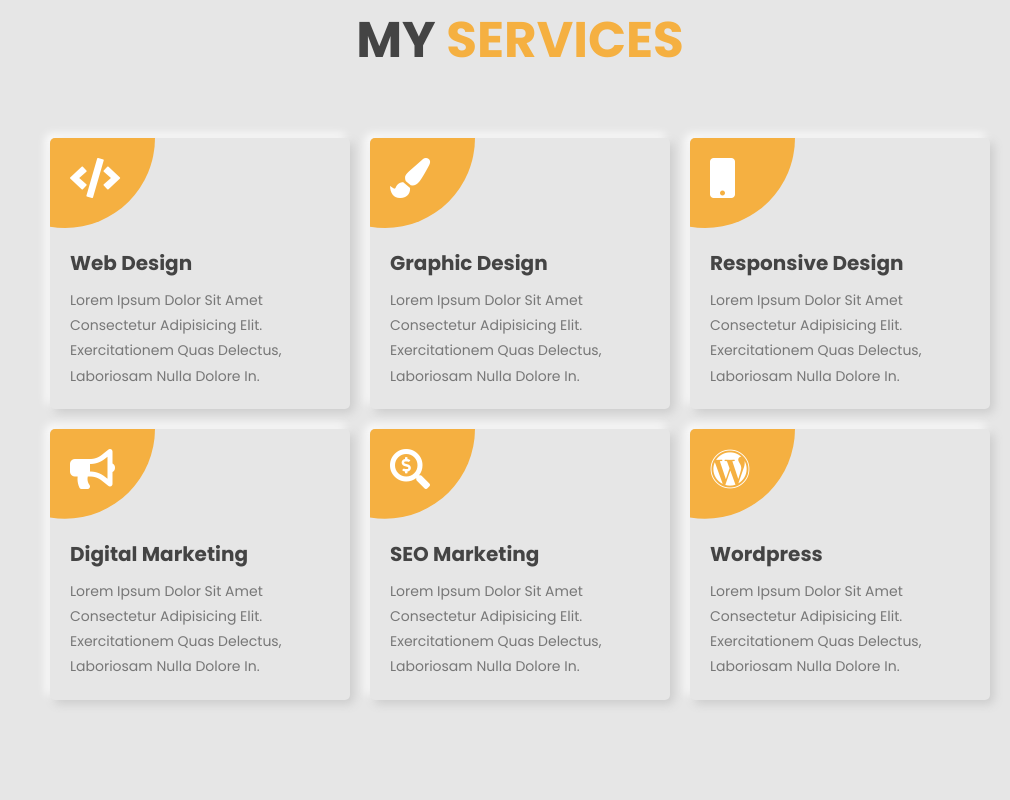
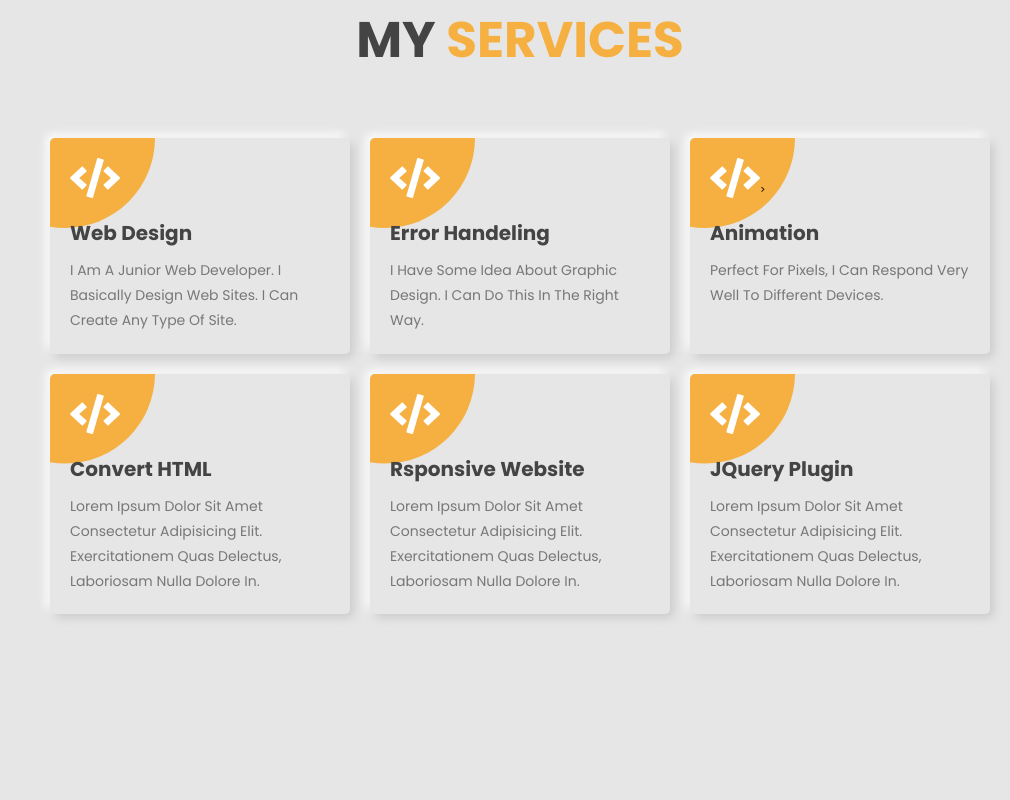
Before and after one commit to Sriti-coder/personal-protfolio, a plain HTML site: page index.html in a window 1280 px wide. Shown: the part 1617-2417 px from the top of the page, without its empty margins (270-1280 px from the left). Drawn offline with Linux system fonts and the light colour scheme.

Commit message:
first commit

```diff
--- a/css/style.css
+++ b/css/style.css
@@ -187,13 +187,12 @@ header .user img{
     text-align: center;
 }
 
-.home .content h3{
-    font-size: 7rem;
-    color:var(--black);
-    line-height: 1.1;
-    text-transform: uppercase;
+.home .content h3 {
+	font-size: 7rem;
+	color: #F5B143;
+	line-height: 1.1;
+	text-transform: uppercase;
 }
-
 .home .content p{
     font-size: 2rem;
     color:var(--yellow);
@@ -352,7 +351,7 @@ header .user img{
 
 .services .box-container .box i{
     font-size:4rem;
-    padding-bottom: 5rem;
+    padding-bottom: 2rem;
     color:#fff;
 }
 
--- a/index.html
+++ b/index.html
@@ -98,8 +98,7 @@
 
             <div class="content">
                 <h3>my name is <span>Sadikun Naher Sriti</span></h3>
-                <p>Lorem ipsum dolor sit amet consectetur adipisicing elit. Nihil hic eum magnam, ea nulla sit cumque
-                    explicabo dolorem illo itaque?</p>
+                <p>I am astudent.My dream is to become a web developer. So I want to reach my goal</p>
                 <a href="#" class="btn">contact me</a>
             </div>
 
@@ -143,41 +142,38 @@
             <div class="box">
                 <i class="fas fa-code"></i>
                 <h3>web design</h3>
+                <p>I am a junior web developer. I basically design web sites. I can create any type of site.</p>
+            </div>
+
+            <div class="box">
+                <i class="fas fa-code"></i>
+                <h3>Error Handeling</h3>
+                <p>I have some idea about graphic design. I can do this in the right way.</p>
+            </div>
+
+            <div class="box">
+                <i class="fas fa-code"></i>>
+                <h3>Animation</h3>
+                <p>Perfect for pixels, I can respond very well to different devices.</p>
+            </div>
+
+            <div class="box">
+                <i class="fas fa-code"></i>
+                <h3>Convert HTML</h3>
                 <p>Lorem ipsum dolor sit amet consectetur adipisicing elit. Exercitationem quas delectus, laboriosam
                     nulla dolore in.</p>
             </div>
 
             <div class="box">
-                <i class="fas fa-paint-brush"></i>
-                <h3>graphic design</h3>
+                <i class="fas fa-code"></i>
+                <h3>Rsponsive website</h3>
                 <p>Lorem ipsum dolor sit amet consectetur adipisicing elit. Exercitationem quas delectus, laboriosam
                     nulla dolore in.</p>
             </div>
 
             <div class="box">
-                <i class="fas fa-mobile"></i>
-                <h3>responsive design</h3>
-                <p>Lorem ipsum dolor sit amet consectetur adipisicing elit. Exercitationem quas delectus, laboriosam
-                    nulla dolore in.</p>
-            </div>
-
-            <div class="box">
-                <i class="fas fa-bullhorn"></i>
-                <h3>digital marketing</h3>
-                <p>Lorem ipsum dolor sit amet consectetur adipisicing elit. Exercitationem quas delectus, laboriosam
-                    nulla dolore in.</p>
-            </div>
-
-            <div class="box">
-                <i class="fas fa-search-dollar"></i>
-                <h3>SEO marketing</h3>
-                <p>Lorem ipsum dolor sit amet consectetur adipisicing elit. Exercitationem quas delectus, laboriosam
-                    nulla dolore in.</p>
-            </div>
-
-            <div class="box">
-                <i class="fab fa-wordpress"></i>
-                <h3>wordpress</h3>
+                <i class="fas fa-code"></i>
+                <h3>jQuery Plugin</h3>
                 <p>Lorem ipsum dolor sit amet consectetur adipisicing elit. Exercitationem quas delectus, laboriosam
                     nulla dolore in.</p>
             </div>
@@ -199,7 +195,7 @@
             <div class="box">
                 <img src="image/img-1.jpg" alt="">
                 <div class="content">
-                    <a href="https://govindo-shop.netlify.app/">
+                    <a href="https://sriti-coder.github.io/creative-landing-page/">
                         <h3>project 01</h3>
                     </a>
                 </div>
@@ -208,7 +204,7 @@
             <div class="box">
                 <img src="image/img-2.jpg" alt="">
                 <div class="content">
-                    <a href="https://weather-messer.netlify.app/">
+                    <a href="https://sriti-coder.github.io/NFT-POINT/index.html">
                         <h3>project 02</h3>
                     </a>
 
@@ -218,7 +214,7 @@
             <div class="box">
                 <img src="image/img-3.jpg" alt="">
                 <div class="content">
-                    <a href="https://naughty-goldberg-733a69.netlify.app/">
+                    <a href="https://sriti-coder.github.io/brandly-psd/">
                         <h3>project 03</h3>
                     </a>
 
@@ -226,9 +222,9 @@
             </div>
 
             <div class="box">
-                <img src="image/img-4.jpg" alt="">
+                <img src="image/img-4.png" alt="">
                 <div class="content">
-                    <a href="https://e-comears.netlify.app/">
+                    <a href="https://sriti-coder.github.io/Admin-Dashboard/">
                         <h3>project 04</h3>
                     </a>
 
@@ -238,7 +234,7 @@
             <div class="box">
                 <img src="image/img-5.jpg" alt="">
                 <div class="content">
-                    <a href="https://app.netlify.com/sites/panda-commerce-by-sojib/overview">
+                    <a href="https://sriti-coder.github.io/coffee-website/">
                         <h3>project 05</h3>
                     </a>
 
@@ -248,7 +244,7 @@
             <div class="box">
                 <img src="image/img-6.jpg" alt="">
                 <div class="content">
-                    <a href="https://buyimac-memo.netlify.app/">
+                    <a href="https://sriti-coder.github.io/fitness-website/">
                         <h3>project 06</h3>
                     </a>
 
```
Also changed, not shown: image/img-1.jpg, image/img-2.jpg, image/img-3.jpg, image/img-4.jpg, image/img-4.png (added), image/img-5.jpg, image/img-6.jpg.
